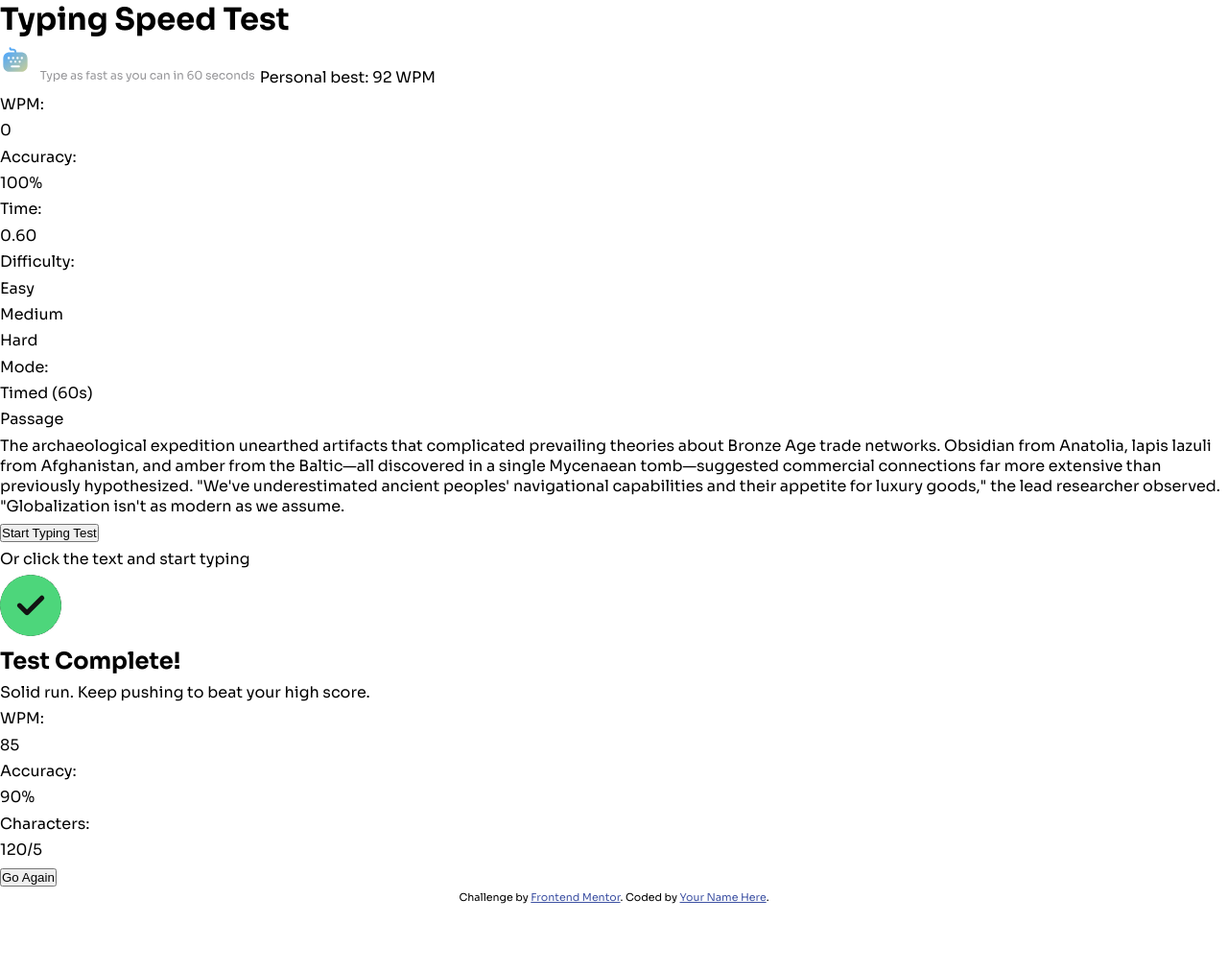
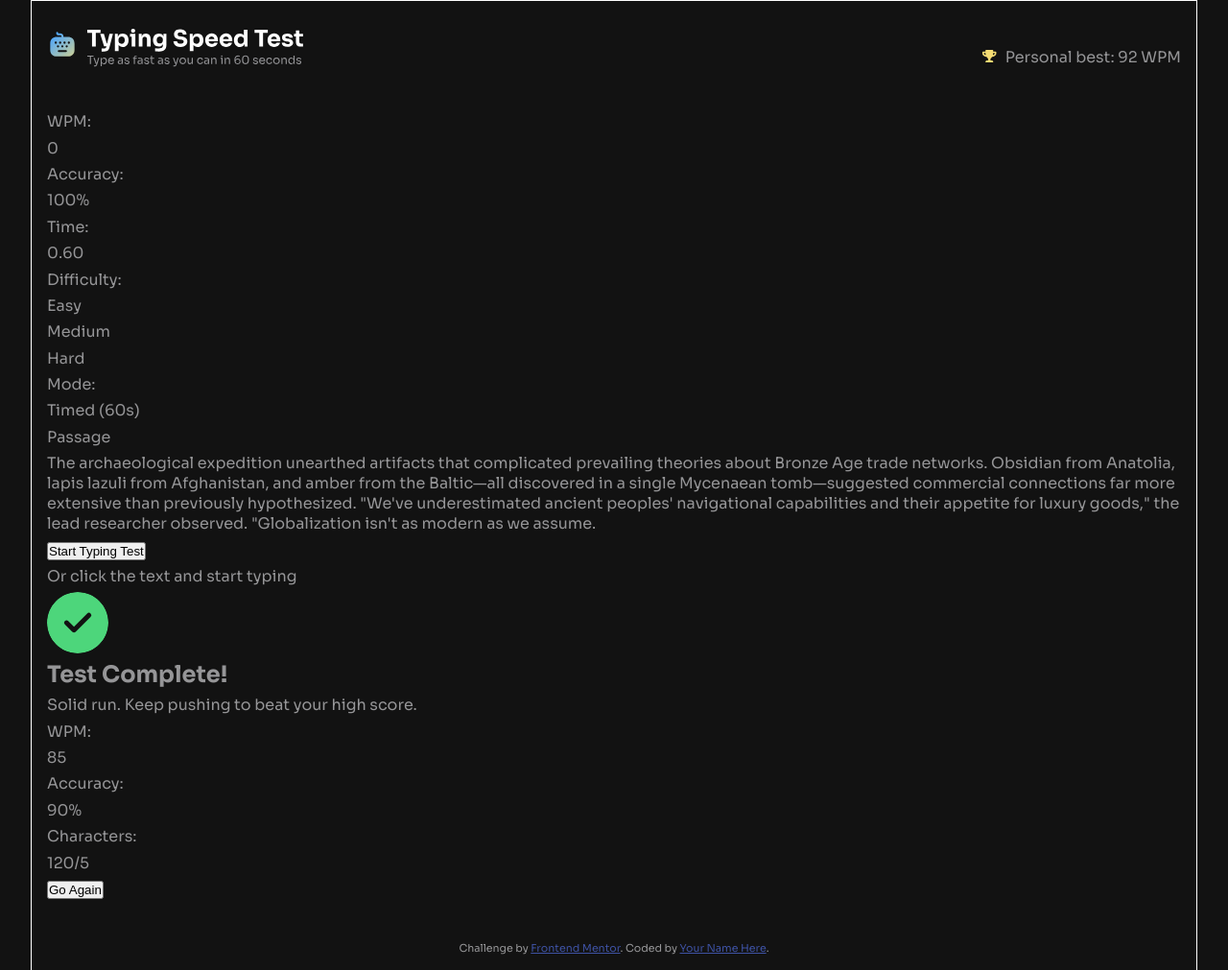
Before and after one commit to olisa187/Typing-Speed-Test, a plain HTML site: page index.html in a window 1280 px wide. Shown: the whole page at 96% size. Before the commit the page ends 942 px from the top, so only its background shows below. Drawn offline with Linux system fonts and the light colour scheme.

Commit message:
Start CSS Styling

```diff
--- a/index.html
+++ b/index.html
@@ -11,19 +11,23 @@
   <title>Frontend Mentor | Typing Speed Test</title>
 
   <link rel="stylesheet" href="src/style.css">
+  <script src="./src/main.js" defer></script>
 </head>
 
 <body>
   <div class="container">
 
+    <h1 class="sr-only">Typing Speed Test</h1>
     <header>
-      <h1>Typing Speed Test</h1>
       <picture>
         <source media="(min-width: 768px)" srcset="assets/images/logo-large.svg">
         <img src="assets/images/logo-small.svg" alt="Logo">
       </picture>
-      <span class="bestWPMscore">
-        <span>Personal</span> best: 92 WPM
+      <span class="best-wpm-score-wrapper">
+        <img src="./assets/images/icon-personal-best.svg" alt="">
+        <span class="hide-in-mobile">Personal</span> <span class="text-transform">best</span>: <span
+          class="wpm-score">92</span>
+        WPM
       </span>
     </header>
 
@@ -127,16 +131,6 @@
 
     </main>
 
-
-
-
-
-
-
-
-
-
-
     <!-- Test Complete End -->
 
     <footer class="attribution">
--- a/src/style.css
+++ b/src/style.css
@@ -76,8 +76,20 @@ html {
   padding: 0;
 }
 
+img,
+picture {
+  display: block;
+  max-width: 100%;
+}
+
+ul {
+  list-style: none;
+}
+
 body {
   font-family: "Sora";
+  background-color: var(--Neutral-900);
+  color: var(--Neutral-400);
   /* font-size: var(--spacing-25); */
 }
 
@@ -99,8 +111,68 @@ body * + * {
   color: hsl(228, 45%, 44%);
 }
 
+.sr-only {
+  position: absolute;
+  width: 1px;
+  height: 1px;
+  padding: 0;
+  margin: -1px;
+  overflow: hidden;
+  white-space: nowrap;
+  border: 0;
+}
+
+.container {
+  max-width: 76em;
+  margin-inline: auto;
+  border: 1px solid white;
+  display: grid;
+  row-gap: 1.3rem;
+  padding: 1em;
+}
+
+header {
+  display: flex;
+  align-items: center;
+}
+
+header > .best-wpm-score-wrapper {
+  margin-left: auto;
+}
+header > .best-wpm-score-wrapper > img {
+  display: inline-block;
+  width: 0.95em;
+  margin-right: 0.3em;
+}
+
+/* Class used to capitalize text */
+.text-transform {
+  text-transform: capitalize;
+}
+
 @media (min-width: 48em) {
   .hide-in-mobile {
-    display: block;
+    display: inline;
+  }
+
+  .sr-only-desktop-visible {
+    position: static;
+    width: auto;
+    height: auto;
+    clip: auto;
+    overflow: visible;
+    white-space: normal;
+  }
+
+  .container {
+    row-gap: 40px;
+  }
+
+  .text-transform {
+    text-transform: lowercase;
+  }
+
+  header {
+    align-items: end;
   }
 }
```
Also changed, not shown: src/index.js (deleted), src/main.js (added).
